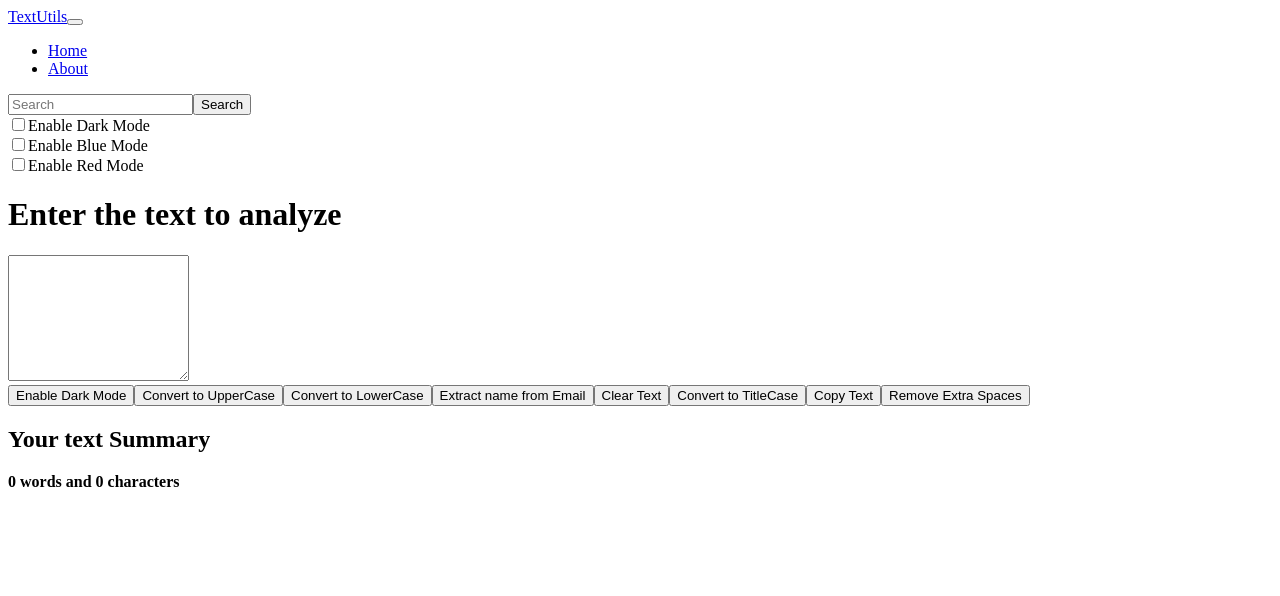
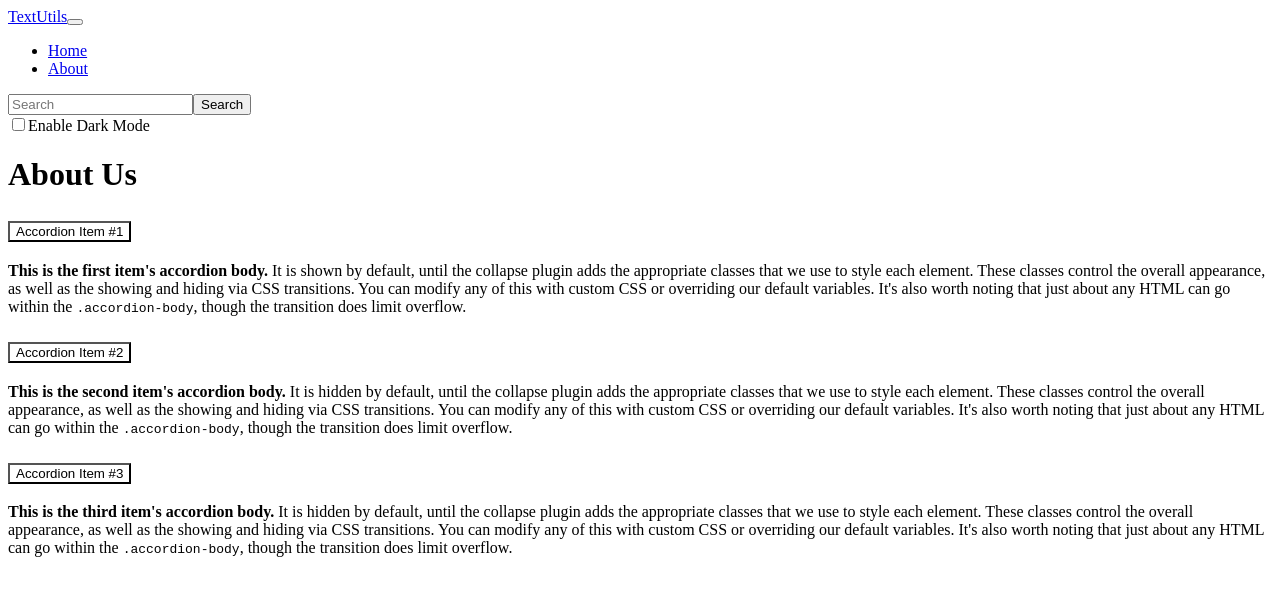
Before and after one commit to HBK0077/textUtilsUsingReact, a React (Create React App) app in the folder textutils/: page /about in a window 1280 px wide. Shown: the top 596 px of the page. Built offline with nearby package versions, Linux system fonts and the light colour scheme; the HTML template or start-up script is replaced by a standard one.

Commit message:
Dark mode enable both using NavBar and using a Button in textForm

```diff
--- a/textutils/package.json
+++ b/textutils/package.json
@@ -1,5 +1,4 @@
 {
-  "homepage": "https://HBK0077.github.io/textUtilsUsingReact",
   "name": "textutils",
   "version": "0.1.0",
   "private": true,
@@ -7,7 +6,6 @@
     "@testing-library/jest-dom": "^5.17.0",
     "@testing-library/react": "^13.4.0",
     "@testing-library/user-event": "^13.5.0",
-    "gh-pages": "^6.0.0",
     "react": "^18.2.0",
     "react-dom": "^18.2.0",
     "react-router-dom": "^6.17.0",
--- a/textutils/src/App.js
+++ b/textutils/src/App.js
@@ -1,16 +1,15 @@
 import './App.css';
 import Alert from './components/Alert';
-// import About from './components/About';
+import About from './components/About';
 import Navbar from './components/Navbar';
 
 import TextForm from './components/TextForm';
 import React ,{ useState } from 'react'
-// import {
-//   BrowserRouter as Router,
-//   Routes,
-//   Route,
-//   Link
-// } from "react-router-dom";
+import {
+  BrowserRouter as Router,
+  Routes,
+  Route
+} from "react-router-dom";
 
 
 function App() {
@@ -32,49 +31,64 @@ function App() {
       setMode("dark");
       document.body.style.backgroundColor = "black";
       showAlert("Dark mode has been enabled", "success");
-    }else{
+    }
+    // else if(mode === "blue"){
+    //   setMode("dark");
+    //   document.body.style.backgroundColor = "black";
+    //   showAlert("Dark mode has been enabled", "success");
+    // }
+    else{
       setMode("light");
       document.body.style.backgroundColor = "white";
       showAlert("Light mode has been enabled", "success");
     }
   }
-  const toggleBlueMode = () =>{
-    if(mode === "light"){
-      setMode("blue");
-      document.body.style.backgroundColor = "blue";
-      showAlert("Blue mode enabled", "success");
-    }else{
-      setMode("light");
-      document.body.style.backgroundColor = "white";
-      showAlert("Light mode has been enabled", "success");
-    }
-  }
-  const toggleRedMode = ()=>{
-    if(mode === "light"){
-      setMode("red");
-      document.body.style.backgroundColor = "red";
-      showAlert("Blue mode enabled", "success");
-    }else{
-      setMode("light");
-      document.body.style.backgroundColor = "white";
-      showAlert("Light mode has been enabled", "success");
-    }
-  }
+  // const toggleBlueMode = () =>{
+  //   if(mode === "light"){
+  //     setMode("blue");
+  //     document.body.style.backgroundColor = "blue";
+  //     showAlert("Blue mode enabled", "success");
+  //   }else if(mode === "dark"){
+  //     setMode("blue");
+  //     document.body.style.backgroundColor = "blue";
+  //     showAlert("Blue mode enabled", "success");
+  //   }else{
+  //     if(setMode === "dark"){
+  //       setMode("dark");
+  //       document.body.style.backgroundColor = "black";
+  //       showAlert("Dark mode has been enabled", "success");
+  //     }else{
+  //       setMode("light");
+  //       document.body.style.backgroundColor = "white";
+  //       showAlert("Light mode has been enabled", "success");
+  //     }
+
+  //   }
+  // }
+  // const toggleRedMode = ()=>{
+  //   if(mode === "light"){
+  //     setMode("red");
+  //     document.body.style.backgroundColor = "red";
+  //     showAlert("Blue mode enabled", "success");
+  //   }else{
+  //     setMode("light");
+  //     document.body.style.backgroundColor = "white";
+  //     showAlert("Light mode has been enabled", "success");
+  //   }
+  // }
   return (
     <>
-      {/* <Router> */}
-        <Navbar title="TextUtils" aboutUs="About" home="Home" mode={mode} toggleDarkMode = {toggleDarkMode} toggleRedMode = {toggleRedMode} toggleBlueMode = {toggleBlueMode}></Navbar>
+      <Router>
+        <Navbar title="TextUtils" aboutUs="About" home="Home" mode={mode} toggleDarkMode = {toggleDarkMode}></Navbar>
         <Alert alert={alert}></Alert>
         <div className="container my-3">
-          {/* <Routes> */}
-              {/* <Route exact path="/about" element={<About title="About Us"></About>}></Route> */}
-              {/* <Route exact path="/" element={ */}
-                <TextForm showAlert={showAlert}heading="Enter the text to analyze"></TextForm>
-                {/* }></Route> */}
-          {/* </Routes> */}
+          <Routes>
+              <Route exact path="/about" element={<About title="About Us" mode={mode}></About>}></Route>
+              <Route exact path="/" element={<TextForm mode={mode} showAlert={showAlert}heading="Enter the text to analyze"></TextForm>}></Route>
+          </Routes>
 
         </div>
-      {/* </Router> */}
+      </Router>
     </>
   );
 }
--- a/textutils/src/components/About.js
+++ b/textutils/src/components/About.js
@@ -1,72 +1,76 @@
 import React, { useState } from 'react'
 
 export default function About(props) {
-    const [myStyle, setMyStyle] = useState({
-        color: "black",
-        backgroundColor: "white"
-    });
-    const [buttonText, setButtonText] = useState("Enable Dark Mode");
-    const toggleStyle = ()=>{
-        if(myStyle.color === "black"){
-            setMyStyle({
-                color: "white",
-                backgroundColor: "black",
-                border: "1px solid white"
-            });
-            setButtonText("Enable Light Mode");
-        }else{
-            setMyStyle({
-                color: "black",
-                backgroundColor: "white",
-                border: "1px solid black"
-            })
-            setButtonText("Enable Dark Mode");
-        }
+    // const [myStyle, setMyStyle] = useState({
+    //     color: "black",
+    //     backgroundColor: "white"
+    // });
+    // const [buttonText, setButtonText] = useState("Enable Dark Mode");
+    // const toggleStyle = ()=>{
+    //     if(myStyle.color === "black"){
+    //         setMyStyle({
+    //             color: "white",
+    //             backgroundColor: "black",
+    //             border: "1px solid white"
+    //         });
+    //         setButtonText("Enable Light Mode");
+    //     }else{
+    //         setMyStyle({
+    //             color: "black",
+    //             backgroundColor: "white",
+    //             border: "1px solid black"
+    //         })
+    //         setButtonText("Enable Dark Mode");
+    //     }
+    // }
+    let myStyle = {
+        color: props.mode === "dark"?"white":"black",
+        backgroundColor: props.mode === "dark"?"black": "white"
     }
   return (
     <div className='container' style={myStyle}>
         <h1 className='my-3'>{props.title}</h1>
-        <div class="accordion" id="accordionExample" style={myStyle}>
-            <div class="accordion-item">
-                <h2 class="accordion-header">
-                    <button class="accordion-button" type="button" style={myStyle} data-bs-toggle="collapse" data-bs-target="#collapseOne" aria-expanded="true" aria-controls="collapseOne">
+        <div className="accordion" id="accordionExample" style={myStyle}>
+            <div className="accordion-item">
+                <h2 className="accordion-header">
+                    <button className="accordion-button" type="button" style={myStyle} data-bs-toggle="collapse" data-bs-target="#collapseOne" aria-expanded="true" aria-controls="collapseOne">
                         Accordion Item #1
                     </button>
                 </h2>
-                <div id="collapseOne" class="accordion-collapse collapse show" data-bs-parent="#accordionExample">
-                    <div class="accordion-body" style={myStyle}>
+                <div id="collapseOne" className="accordion-collapse collapse show" data-bs-parent="#accordionExample">
+                    <div className="accordion-body" style={myStyle}>
                         <strong>This is the first item's accordion body.</strong> It is shown by default, until the collapse plugin adds the appropriate classes that we use to style each element. These classes control the overall appearance, as well as the showing and hiding via CSS transitions. You can modify any of this with custom CSS or overriding our default variables. It's also worth noting that just about any HTML can go within the <code>.accordion-body</code>, though the transition does limit overflow.
                     </div>
                 </div>
             </div>
-            <div class="accordion-item" style={myStyle}>
-                <h2 class="accordion-header">
-                    <button class="accordion-button collapsed" type="button" style={myStyle} data-bs-toggle="collapse" data-bs-target="#collapseTwo" aria-expanded="false" aria-controls="collapseTwo">
+            <div className="accordion-item" style={myStyle}>
+                <h2 className="accordion-header">
+                    <button className="accordion-button collapsed" type="button" style={myStyle} data-bs-toggle="collapse" data-bs-target="#collapseTwo" aria-expanded="false" aria-controls="collapseTwo">
                         Accordion Item #2
                     </button>
                 </h2>
-                <div id="collapseTwo" class="accordion-collapse collapse" data-bs-parent="#accordionExample">
-                    <div class="accordion-body" style={myStyle}>
+                <div id="collapseTwo" className="accordion-collapse collapse" data-bs-parent="#accordionExample">
+                    <div className="accordion-body" style={myStyle}>
                         <strong>This is the second item's accordion body.</strong> It is hidden by default, until the collapse plugin adds the appropriate classes that we use to style each element. These classes control the overall appearance, as well as the showing and hiding via CSS transitions. You can modify any of this with custom CSS or overriding our default variables. It's also worth noting that just about any HTML can go within the <code>.accordion-body</code>, though the transition does limit overflow.
                     </div>
                 </div>
             </div>
-            <div class="accordion-item" style={myStyle}>
-                <h2 class="accordion-header">
-                    <button class="accordion-button collapsed" type="button" style={myStyle} data-bs-toggle="collapse" data-bs-target="#collapseThree" aria-expanded="false" aria-controls="collapseThree">
+            <div className="accordion-item" style={myStyle}>
+                <h2 className="accordion-header">
+                    <button className="accordion-button collapsed" type="button" style={myStyle} data-bs-toggle="collapse" data-bs-target="#collapseThree" aria-expanded="false" aria-controls="collapseThree">
                         Accordion Item #3
                     </button>
                 </h2>
-                    <div id="collapseThree" class="accordion-collapse collapse" data-bs-parent="#accordionExample">
-                    <div class="accordion-body" style={myStyle}>
+                    <div id="collapseThree" className="accordion-collapse collapse" data-bs-parent="#accordionExample">
+                    <div className="accordion-body" style={myStyle}>
                         <strong>This is the third item's accordion body.</strong> It is hidden by default, until the collapse plugin adds the appropriate classes that we use to style each element. These classes control the overall appearance, as well as the showing and hiding via CSS transitions. You can modify any of this with custom CSS or overriding our default variables. It's also worth noting that just about any HTML can go within the <code>.accordion-body</code>, though the transition does limit overflow.
                     </div>
                 </div>
             </div>
         </div>
-        <div className="container my-3">
+        {/* <div className="container my-3">
             <button className="btn btn-primary" onClick={toggleStyle}>{buttonText}</button>
-        </div>
+        </div> */}
 
     </div>
   )
--- a/textutils/src/components/Navbar.js
+++ b/textutils/src/components/Navbar.js
@@ -1,13 +1,13 @@
 import React from 'react'
 import PropTypes from 'prop-types'
-// import { Link } from "react-router-dom";
+import { Link } from "react-router-dom";
 
 export default function Navbar(props) {
   return (
     <nav className={`navbar navbar-expand-lg bg-${props.mode} navbar-${props.mode}`}>
     <div className="container-fluid">
-        {/* <Link className="navbar-brand" to="/">{props.title}</Link> */}
-        <a className="navbar-brand" href="#">{props.title}</a>
+        <Link className="navbar-brand" to="/">{props.title}</Link>
+        {/* <a className="navbar-brand" href="#">{props.title}</a> */}
 
         <button className="navbar-toggler" type="button" data-bs-toggle="collapse" data-bs-target="#navbarSupportedContent" aria-controls="navbarSupportedContent" aria-expanded="false" aria-label="Toggle navigation">
             <span className="navbar-toggler-icon"></span>
@@ -15,13 +15,13 @@ export default function Navbar(props) {
     <div className="collapse navbar-collapse" id="navbarSupportedContent">
       <ul className="navbar-nav me-auto mb-2 mb-lg-0">
         <li className="nav-item">
-          {/* <Link className="nav-link active" aria-current="page" to="/">{props.home}</Link> */}
-          <a className="nav-link active" aria-current="page" href="#">{props.home}</a>
+          <Link className="nav-link active" aria-current="page" to="/">{props.home}</Link>
+          {/* <a className="nav-link active" aria-current="page" href="#">{props.home}</a> */}
 
         </li>
         <li className="nav-item">
-          {/* <Link className="nav-link" to="/about">{props.aboutUs}</Link> */}
-          <a className="nav-link" href="/about">{props.aboutUs}</a>
+          <Link className="nav-link" to="/about">{props.aboutUs}</Link>
+          {/* <a className="nav-link" href="/about">{props.aboutUs}</a> */}
 
         </li>
       </ul>
@@ -33,14 +33,14 @@ export default function Navbar(props) {
             <input className="form-check-input mx-3" onClick={props.toggleDarkMode} type="checkbox" role="switch" id="flexSwitchCheckDefault"/>
             <label className="form-check-label mx-1" htmlFor="flexSwitchCheckDefault">Enable Dark Mode</label>
         </div>
-        <div className={`form-check form-switch text-${props.mode==="light"?"blue":"light"}`}>
+        {/* <div className={`form-check form-switch text-${props.mode==="light"?"blue":"light"}`}>
             <input className="form-check-input mx-3" onClick={props.toggleBlueMode} type="checkbox" role="switch" id="flexSwitchCheckDefault"/>
             <label className="form-check-label mx-1" htmlFor="flexSwitchCheckDefault">Enable Blue Mode</label>
-        </div>
-        <div className={`form-check form-switch text-${props.mode==="light"?"red":"light"}`}>
+        </div> */}
+        {/* <div className={`form-check form-switch text-${props.mode==="light"?"red":"light"}`}>
             <input className="form-check-input mx-3" onClick={props.toggleRedMode} type="checkbox" role="switch" id="flexSwitchCheckDefault"/>
             <label className="form-check-label mx-1" htmlFor="flexSwitchCheckDefault">Enable Red Mode</label>
-        </div>
+        </div> */}
     </div>
 
   </div>
--- a/textutils/src/components/TextForm.js
+++ b/textutils/src/components/TextForm.js
@@ -1,28 +1,36 @@
 import React, {useState} from 'react'
 
 export default function TextForm(props) {
-    const [myStyle, setMyStyle] = useState({
-        color: "black",
-        backgroundColor: "white"
-    });
-    const [buttonText, setButtonText] = useState("Enable Dark Mode");
-    const toggleStyle = ()=>{
-        if(myStyle.color === "black"){
-            setMyStyle({
-                color: "white",
-                backgroundColor: "black"
-            });
-            setButtonText("Enable Light Mode");
-            props.showAlert("Dark mode for text form enabled", "success");
-        }else{
-            setMyStyle({
-                color: "black",
-                backgroundColor: "white"
-            })
-            setButtonText("Enable Dark Mode");
-            props.showAlert("Light mode for text form enabled", "success");
+    //NOTE: This darkMode enable is while enabling using the text form button.
 
-        }
+    // const [myStyle, setMyStyle] = useState({
+    //     color: "black",
+    //     backgroundColor: "white"
+    // });
+    // const [buttonText, setButtonText] = useState("Enable Dark Mode");
+    // const toggleStyle = ()=>{
+    //     if(myStyle.color === "black"){
+    //         setMyStyle({
+    //             color: "white",
+    //             backgroundColor: "black"
+    //         });
+    //         setButtonText("Enable Light Mode");
+    //         props.showAlert("Dark mode for text form enabled", "success");
+    //     }else{
+    //         setMyStyle({
+    //             color: "black",
+    //             backgroundColor: "white"
+    //         })
+    //         setButtonText("Enable Dark Mode");
+    //         props.showAlert("Light mode for text form enabled", "success");
+
+    //     }
+    // }
+
+    //NOTE: this darkMode enable button while enabling tha dark mode in NavBar.
+    let myStyle = {
+        color: props.mode === "dark"?"white":"black",
+        backgroundColor: props.mode === "dark"?"black": "white"
     }
     const handelUpperCase = () =>{
         //console.log("Please change me " + text);
@@ -86,13 +94,13 @@ export default function TextForm(props) {
                         <textarea className="form-control" value={text} onChange={handleOnChange} id="myBox" rows="8"></textarea>
                     </div>
 
-                    <button className="btn btn-primary mx-1" onClick={toggleStyle}>{buttonText}</button>
-                    <button className="btn btn-primary mx-1" onClick={handelUpperCase}>Convert to UpperCase</button>
-                    <button className="btn btn-primary mx-1" onClick={handelLowerCase}>Convert to LowerCase</button>
-                    <button className="btn btn-primary mx-1" onClick={handelEmail}>Extract name from Email</button>
-                    <button className="btn btn-primary mx-1" onClick={clearText}>Clear Text</button>
-                    <button className="btn btn-primary mx-1" onClick={handelTitleCase}>Convert to TitleCase</button>
-                    <button className="btn btn-primary my-2" onClick={handelCopyText}>Copy Text</button>
+                    {/* <button className="btn btn-primary mx-1 my-1" onClick={toggleStyle}>{buttonText}</button> */}
+                    <button className="btn btn-primary mx-1 my-1" onClick={handelUpperCase}>Convert to UpperCase</button>
+                    <button className="btn btn-primary mx-1 my-1" onClick={handelLowerCase}>Convert to LowerCase</button>
+                    <button className="btn btn-primary mx-1 my-1" onClick={handelEmail}>Extract name from Email</button>
+                    <button className="btn btn-primary mx-1 my-1" onClick={clearText}>Clear Text</button>
+                    <button className="btn btn-primary mx-1 my-1" onClick={handelTitleCase}>Convert to TitleCase</button>
+                    <button className="btn btn-primary my-2 my-1" onClick={handelCopyText}>Copy Text</button>
                     <button className="btn btn-primary mx-1 my-2" onClick={handelExtraSpaces}>Remove Extra Spaces</button>
 
 
```
Also changed, not shown: 1 other file (tests, documents, lock files or other folders).
